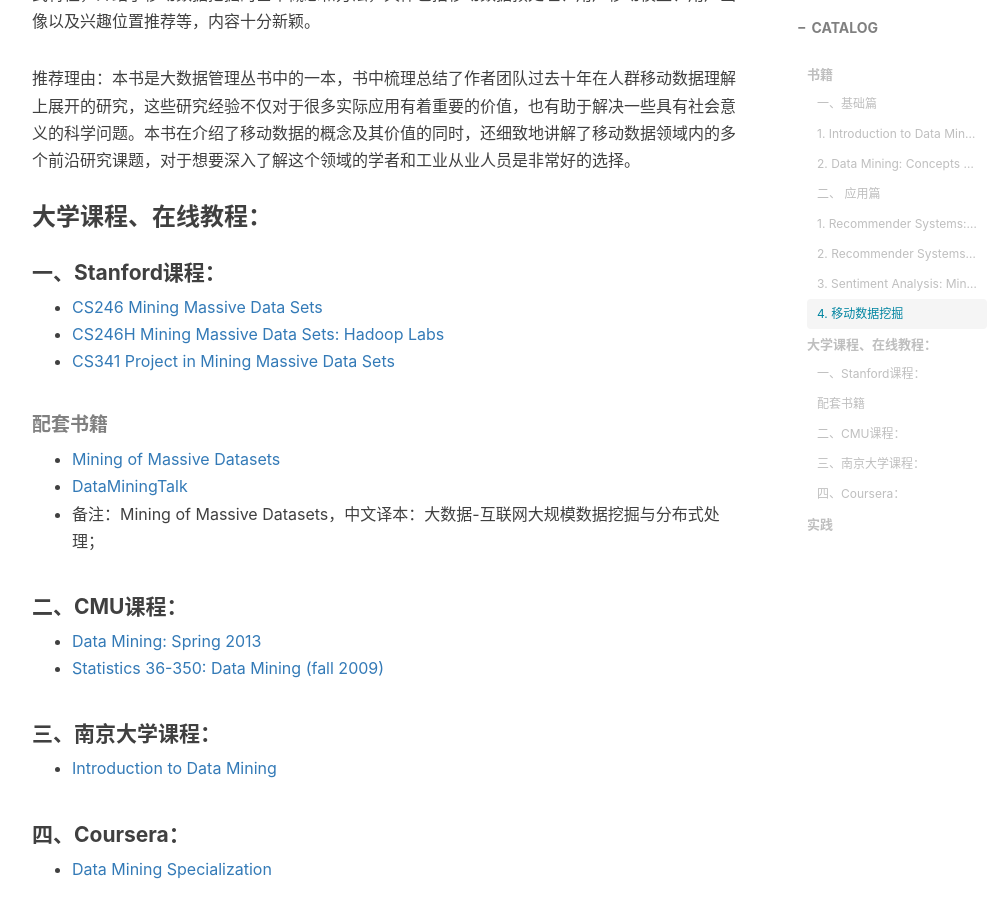
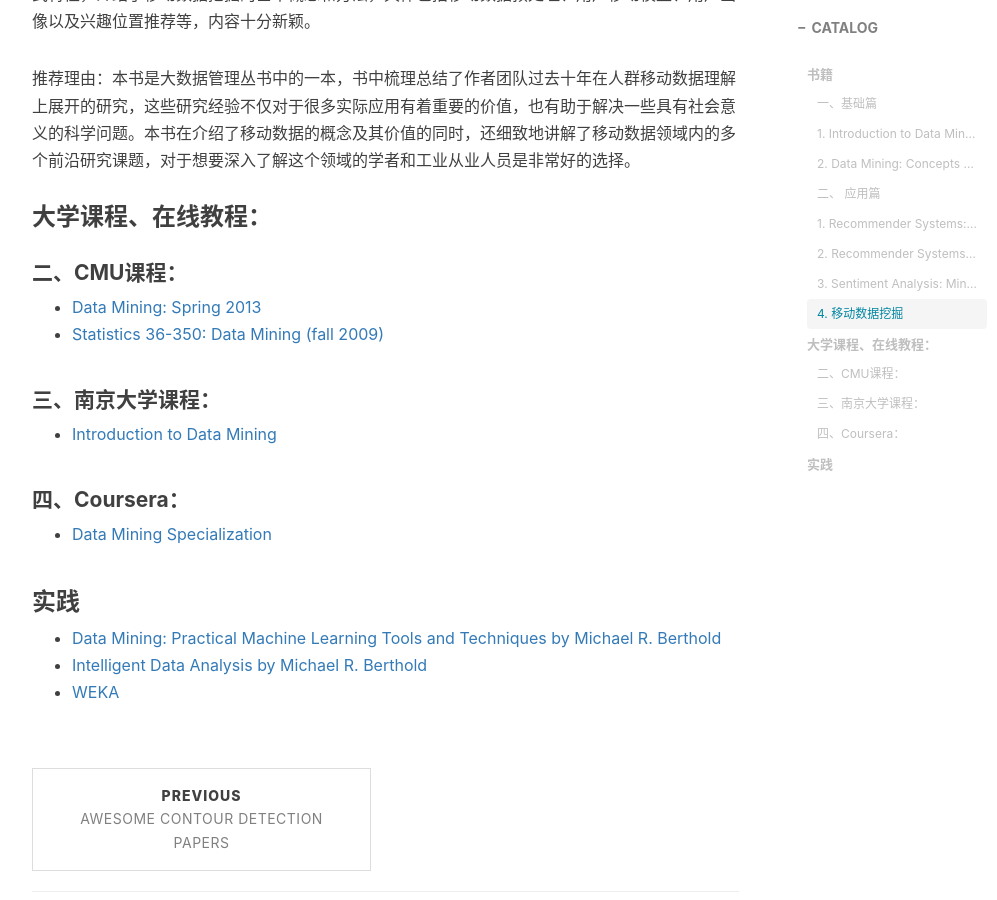
Before and after one commit to he-chen-95/he-chen-95.github.io, a Jekyll site: the page built from _posts/2019-06-03-Data_mining_books.md, in a window 1280 px wide and 900 px high, scrolled down 3714 px. Shown: the whole window, without its empty margins (233-1230 px from the left). Built offline with Jekyll 4.4.1, drawn with Linux system fonts in a browser that asks for light colours; nearby versions of some CDN libraries; comment, search, counter and statistics services are not loaded.

Commit message:
Update 2019-06-03-Data_mining_books.md

```diff
--- a/_posts/2019-06-03-Data_mining_books.md
+++ b/_posts/2019-06-03-Data_mining_books.md
@@ -94,22 +94,11 @@
 
 ### 大学课程、在线教程：
 
-#### 一、Stanford课程：
-- [CS246 Mining Massive Data Sets](http://web.stanford.edu/class/cs246/)
-- [CS246H Mining Massive Data Sets: Hadoop Labs](http://web.stanford.edu/class/cs246h/)
-- [CS341 Project in Mining Massive Data Sets](http://web.stanford.edu/class/cs341/)
-
-##### 配套书籍
-- [Mining of Massive Datasets](http://www.mmds.org/)
-- [DataMiningTalk](http://www.cs.waikato.ac.nz/~ihw/DataMiningTalk/)
-- 备注：Mining of Massive Datasets，中文译本：大数据-互联网大规模数据挖掘与分布式处理；
-
 #### 二、CMU课程：
 - [Data Mining: Spring 2013](http://www.stat.cmu.edu/~ryantibs/datamining/)
 - [Statistics 36-350: Data Mining (fall 2009)](http://www.stat.cmu.edu/~cshalizi/350/)
 
 #### 三、南京大学课程：
-
 - [Introduction to Data Mining](http://cs.nju.edu.cn/zhouzh/zhouzh.files/course/dm.htm)
 
 #### 四、Coursera：
```
